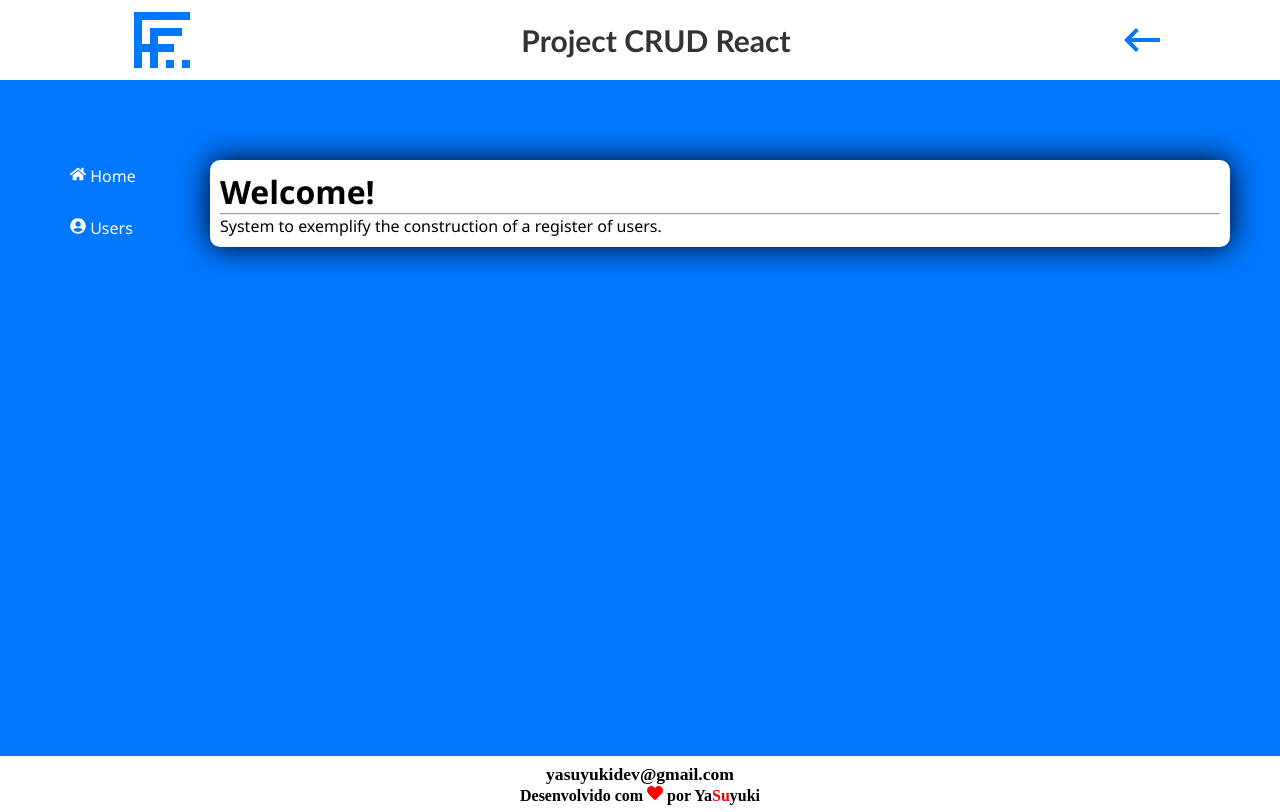
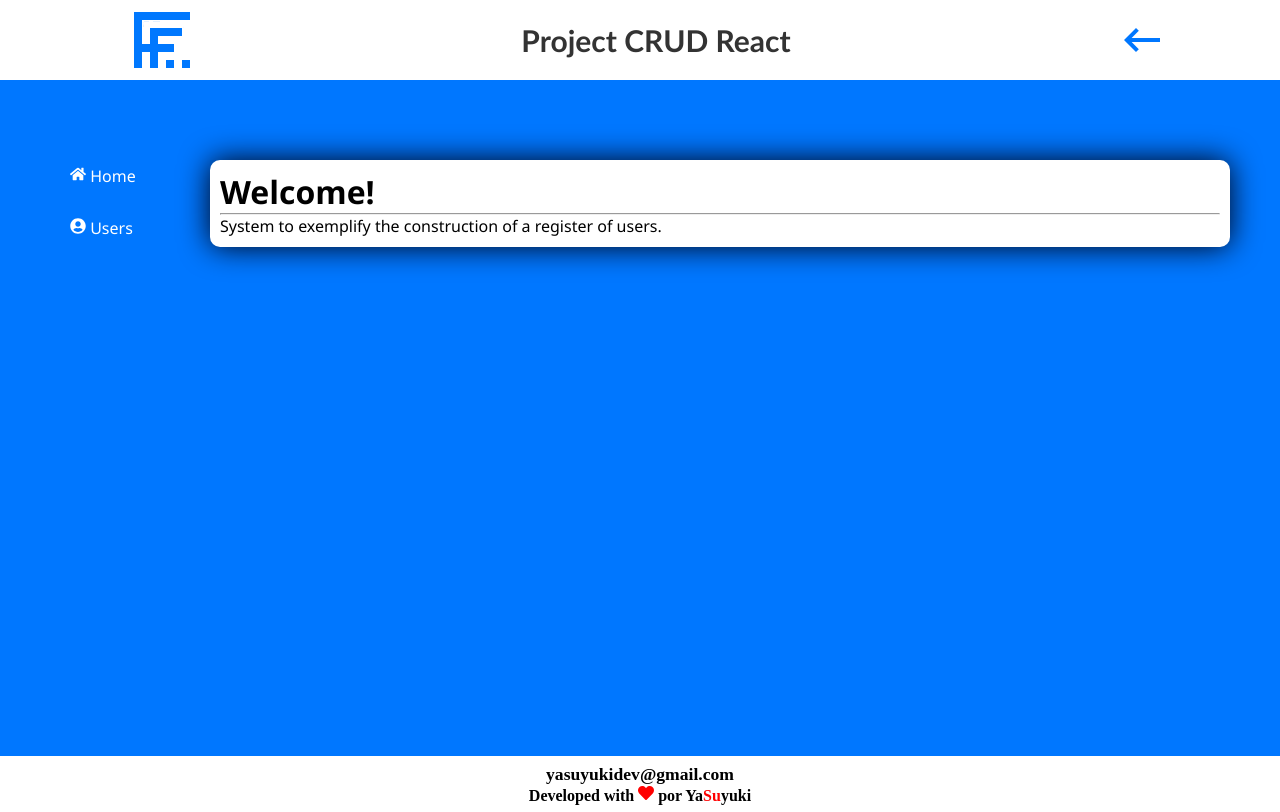
Before and after one commit to Sufugita/portifolio-v4.0, a React (Create React App) app: page /crud in a window 1280 px wide. Built offline with nearby package versions, Linux system fonts and the light colour scheme.

Commit message:
Update index.jsx

```diff
--- a/src/components/Footer/index.jsx
+++ b/src/components/Footer/index.jsx
@@ -8,13 +8,14 @@ const Footer = () => {
       <Email onClick={() => window.location = 'mailto:yasuyukidev@gmail.com'}>
         yasuyukidev@gmail.com
       </Email>
-      <Text>Desenvolvido com
+      <Text>
+        Developed with
         <em> </em>
         <IconHeart>
           <FaHeart />
         </IconHeart>
         <em> </em>
-        por Ya<span style={{color: 'red'}}>Su</span>yuki
+        por Ya<span style={{ color: 'red' }}>Su</span>yuki
       </Text>
     </FooterContainer>
   )
```
